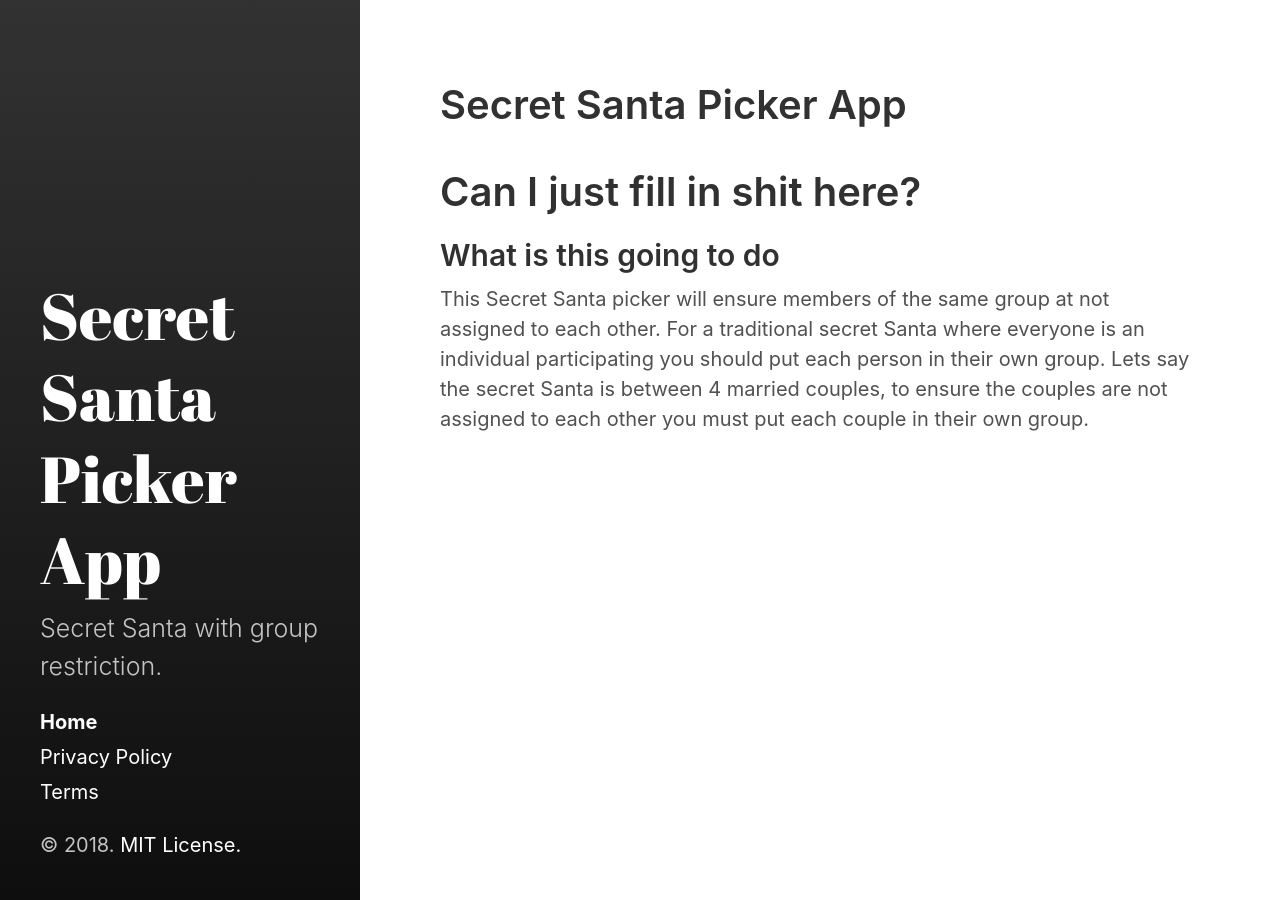
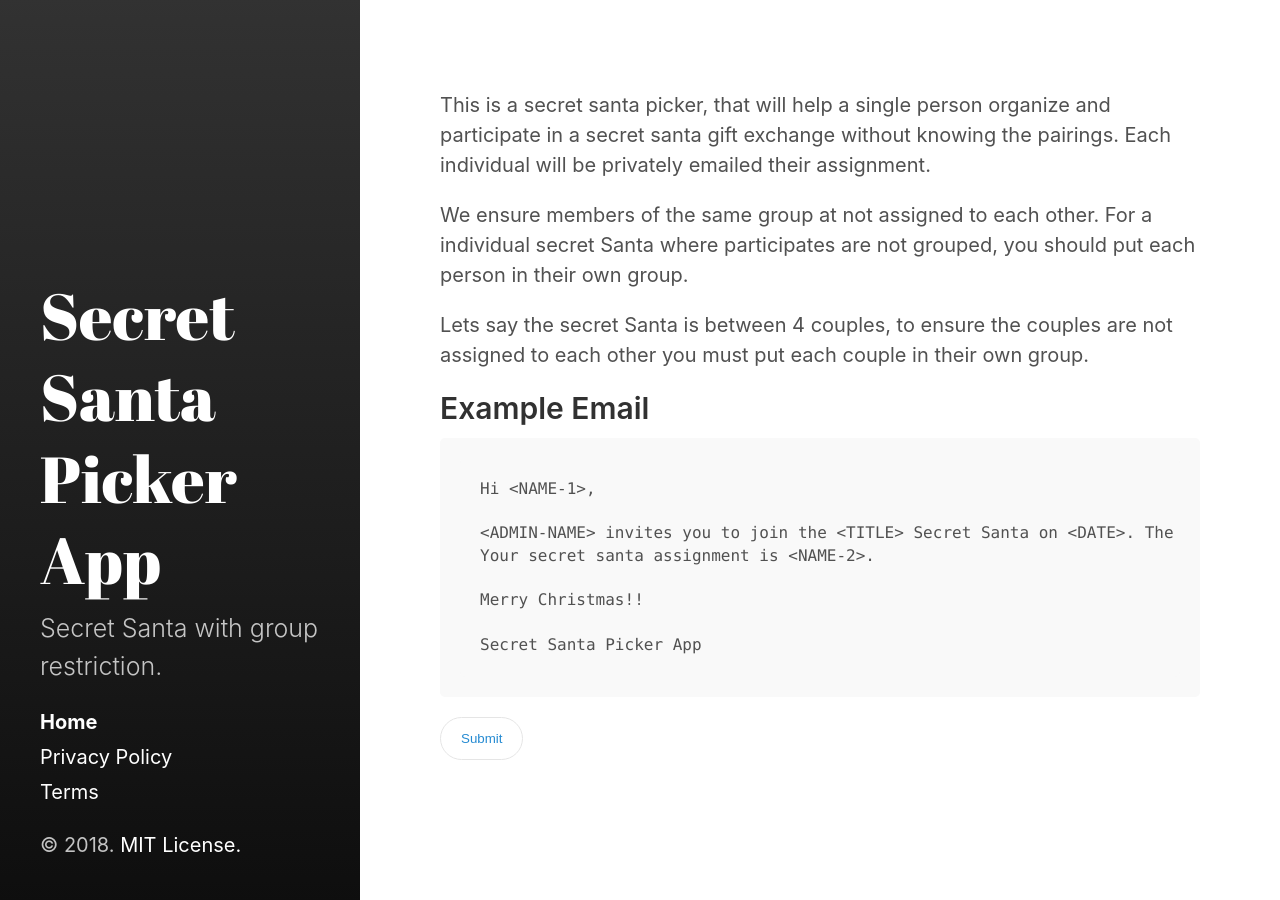
Before and after one commit to stephenrlouie/SecretSanta, a Jekyll site: the page built from index.md, in a window 1280 px wide. Built offline with Jekyll 4.4.1, drawn with Linux system fonts in a browser that asks for light colours.

Commit message:
Test page with script requesting lambda, example email added

````diff
--- /dev/null
+++ b/_layouts/form.html
@@ -0,0 +1,13 @@
+---
+layout: default
+---
+<head>
+    <script src="https://stephenrlouie.github.io/SecretSanta/assets/js/submit.js"></script>
+</head>
+<header>
+    <h1 class="page-title">{{ page.title }}</h1>
+</header>
+<div class="content">
+    {{ content }}
+    <input type="submit" id="submitSecretSanta" onclick="myFunction()">
+</div>
--- /dev/null
+++ b/assets/js/submit.js
@@ -0,0 +1,13 @@
+// On mouse-over, execute myFunction
+function myFunction() {
+    console.log('Submitting Secret Santa');
+    var xhr = new XMLHttpRequest();
+    xhr.open('POST', 'https://aw5tpxcwq1.execute-api.us-east-1.amazonaws.com/prod/SecretSanta', true);
+    xhr.setRequestHeader('Content-Type', 'application/json');
+    xhr.setRequestHeader('X-Api-Key', 'cUcgmypG1F8GT4STl7y1O5zPwEdkGCTqhkut6vY8');
+    xhr.setRequestHeader('Access-Control-Allow-Origin', 'https://stephenrlouie.github.io');
+    xhr.setRequestHeader('Access-Control-Allow-Headers', 'Content-Type,X-Api-Key,Access-Control-Allow-Origin,Access-Control-Allow-Headers,Access-Control-Allow-Methods');
+    xhr.setRequestHeader('Access-Control-Allow-Methods', 'POST,OPTIONS');
+    xhr.send('{"admin":"admin","title":"Test Family","date":"12/20/2018","limit":"25","groups":[{"members":[{"name":"Mike","email":"stephen.r.louie@gmail.com"}]},{"members":[{"name":"Adam","email":"ssportskid1118@aol.com"}]}]}');
+    console.log("Sent?")
+}
--- /dev/null
+++ b/headers.txt
@@ -0,0 +1 @@
+'Content-Type,X-Api-Key,Access-Control-Allow-Origin,Access-Control-Allow-Headers,Access-Control-Allow-Methods'
--- a/index.md
+++ b/index.md
@@ -1,13 +1,22 @@
 ---
-layout: page
-title: Secret Santa Picker App
+layout: form
+title:
 ---
 
-# Can I just fill in shit here?
+This is a secret santa picker, that will help a single person organize and participate in a secret santa gift exchange without knowing the pairings. Each individual will be privately emailed their assignment.
 
-## What is this going to do
+We ensure members of the same group at not assigned to each other. For a individual secret Santa where participates are not grouped, you should put each person in their own group.
 
-This Secret Santa picker will ensure members of the same group at not assigned to each other.
-For a traditional secret Santa where everyone is an individual participating you should put each
-person in their own group. Lets say the secret Santa is between 4 married couples, to ensure the
-couples are not assigned to each other you must put each couple in their own group.
+Lets say the secret Santa is between 4 couples, to ensure the couples are not assigned to each other you must put each couple in their own group.
+
+## Example Email
+```
+Hi <NAME-1>,
+
+<ADMIN-NAME> invites you to join the <TITLE> Secret Santa on <DATE>. The spending limit is <SPENDING-AMOUNT>.
+Your secret santa assignment is <NAME-2>.
+
+Merry Christmas!!
+
+Secret Santa Picker App
+```
````
